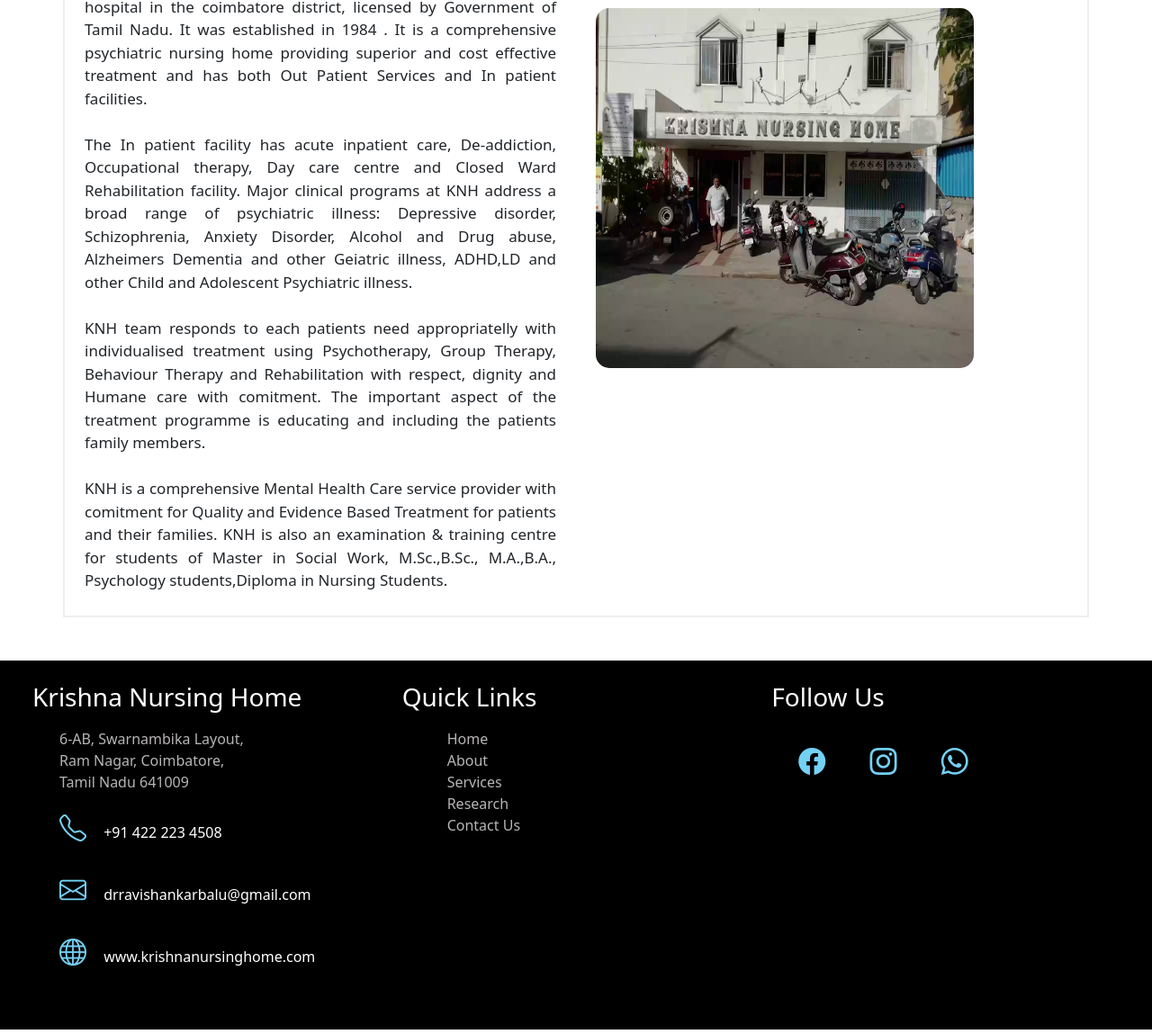
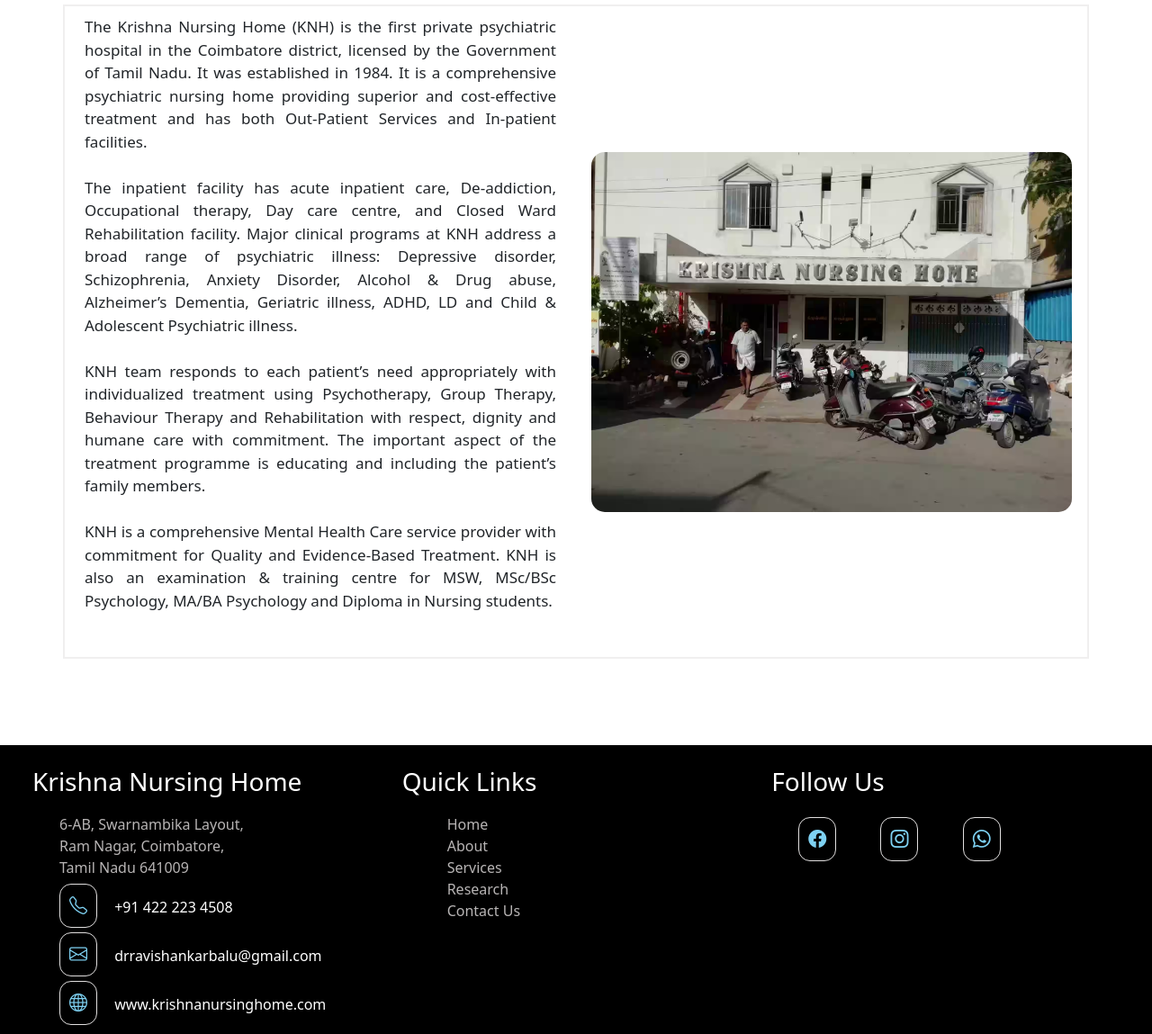
Before and after one commit to Prema-Chandramoorthy/NursingHome, a plain HTML site: page about.html in a window 1280 px wide. Shown: the part 193-1342 px from the top of the page at 90% size. Drawn offline with nearby package versions, Linux system fonts and the light colour scheme.

Commit message:
create static.yml
Updated the About page layout and content for better clarity and responsiveness.

```diff
--- a/about.html
+++ b/about.html
@@ -67,12 +67,14 @@
       box-shadow: 0 4px 8px rgba(2, 2, 2, 2);
       transition: box-shadow 0.3s ease-in-out;
     }
-
-    i {
+   i {
       margin-right: 15px;
       margin-left: 30px;
-      color: rgb(116, 209, 246);
-      font-size: 30px;
+      color: rgb(126, 209, 242);
+      font-size: 20px;
+      border: 1.5px solid rgb(225, 223, 223);
+      border-radius: 13px;
+      padding: 10px;
     }
 
     #fb:hover {
@@ -85,6 +87,15 @@
 
     #wh:hover {
       color: rgb(37, 211, 102);
+    }
+        #ph:hover {
+      color: rgb(2, 138, 2);
+    }
+    #mail:hover {
+      color: rgb(240, 96, 213);
+    }
+    #com:hover {
+      color: rgb(5, 134, 240);
     }
   </style>
 </head>
@@ -150,49 +161,50 @@
 
 
 
-  <div class="container-fluid">
-    <div class="container">
-      <div class="row" id="about">
-        <div class="col-lg-6 col-sm-12 col-mb-4">
-          <p>
-            The Krishna Nursing Home (KNH) is the first private psychiatric hospital in the coimbatore district,
-            licensed by
-            Government of Tamil Nadu. It was established in 1984 . It is a comprehensive psychiatric nursing home
-            providing
-            superior and cost effective treatment and has both Out Patient Services and In patient facilities. <br> <br>
+ <div class="container-fluid py-5">
+  <div class="container">
+    <div class="row align-items-center" id="about">
 
-            The In patient facility has acute inpatient care, De-addiction, Occupational therapy, Day care centre and
-            Closed
-            Ward Rehabilitation facility. Major clinical programs at KNH address a broad range of psychiatric illness:
-            Depressive disorder, Schizophrenia, Anxiety Disorder, Alcohol and Drug abuse, Alzheimers Dementia and other
-            Geiatric illness, ADHD,LD and other Child and Adolescent Psychiatric illness. <br> <br>
+      <!-- Text Section -->
+      <div class="col-lg-6 col-md-12 mb-4">
+        <p style="text-align: justify;">
+          The Krishna Nursing Home (KNH) is the first private psychiatric hospital in the Coimbatore district,
+          licensed by the Government of Tamil Nadu. It was established in 1984. It is a comprehensive psychiatric
+          nursing home providing superior and cost-effective treatment and has both Out-Patient Services and
+          In-patient facilities. <br><br>
 
-            KNH team responds to each patients need appropriatelly with individualised treatment using Psychotherapy,
-            Group
-            Therapy, Behaviour Therapy and Rehabilitation with respect, dignity and Humane care with comitment. The
-            important aspect of the treatment programme is educating and including the patients family members. <br>
-            <br>
+          The inpatient facility has acute inpatient care, De-addiction, Occupational therapy, Day care centre,
+          and Closed Ward Rehabilitation facility. Major clinical programs at KNH address a broad range of psychiatric
+          illness: Depressive disorder, Schizophrenia, Anxiety Disorder, Alcohol & Drug abuse, Alzheimer’s Dementia,
+          Geriatric illness, ADHD, LD and Child & Adolescent Psychiatric illness. <br><br>
 
-            KNH is a comprehensive Mental Health Care service provider with comitment for Quality and Evidence Based
-            Treatment for patients and their families. KNH is also an examination & training centre for students of
-            Master
-            in Social Work, M.Sc.,B.Sc., M.A.,B.A., Psychology students,Diploma in Nursing Students.
-          </p>
-        </div>
-        <div class="col-lg-6 col-sm-12 col-mb-4"">
-          <img src="./hospitalimg.avif" alt="" height="400px" width="420px"
-            style="border-radius: 15px;margin-left: 10px;margin-top: 50px;">
-        </div>
+          KNH team responds to each patient’s need appropriately with individualized treatment using Psychotherapy,
+          Group Therapy, Behaviour Therapy and Rehabilitation with respect, dignity and humane care with commitment.
+          The important aspect of the treatment programme is educating and including the patient’s family members. <br><br>
 
+          KNH is a comprehensive Mental Health Care service provider with commitment for Quality and Evidence-Based
+          Treatment. KNH is also an examination & training centre for MSW, MSc/BSc Psychology, MA/BA Psychology and
+          Diploma in Nursing students.
+        </p>
       </div>
+
+      <!-- Image Section -->
+      <div class="col-lg-6 col-md-12 text-center">
+        <img src="./hospitalimg.avif"
+             alt="About Image"
+             class="img-fluid"
+             style="border-radius: 15px; max-height: 400px; object-fit: cover;">
+      </div>
+
     </div>
+  </div>
+</div>
 
-  </div>
 
 
    <footer class="container-fluid ">
     <div class="row bg-dargk text-white mt-5 p-4" style="background-color: black;">
-      <div  class="col-sm-4 mb-4">
+      <div  class="col-lg-4 col-md-12 col-sm-12 col-12 mb-4">
         <h3 >Krishna Nursing Home</h3>
         <p style="color: rgb(184, 181, 181);margin-left: 30px;padding-top: 10px;">
           6-AB, Swarnambika Layout, <br>
@@ -212,7 +224,7 @@
 
 
       </div>
-         <div  class="col-sm-4 mb-4">
+         <div class="col-lg-4 col-md-12 col-sm-12 mb-4">
           <h3>Quick Links</h3>
           <ul style="list-style-type: none; padding: 0; color: rgb(184, 181, 181); margin-left: 50px;padding-top: 10px;">
             <li><a href="#" style="text-decoration: none; color: rgb(184, 181, 181);">Home</a></li>
@@ -223,7 +235,7 @@
           </ul>
 
         </div>
-      <div  class="col-sm-4 mb-4">
+      <div   class="col-lg-4 col-md-12 col-sm-12 col-12 mb-4">
         <h3>Follow Us</h3>
         <br>
         <i class="bi bi-facebook" id="fb"></i>
@@ -240,5 +252,4 @@
     crossorigin="anonymous"></script>
 </body>
 
-
 </html>
```
